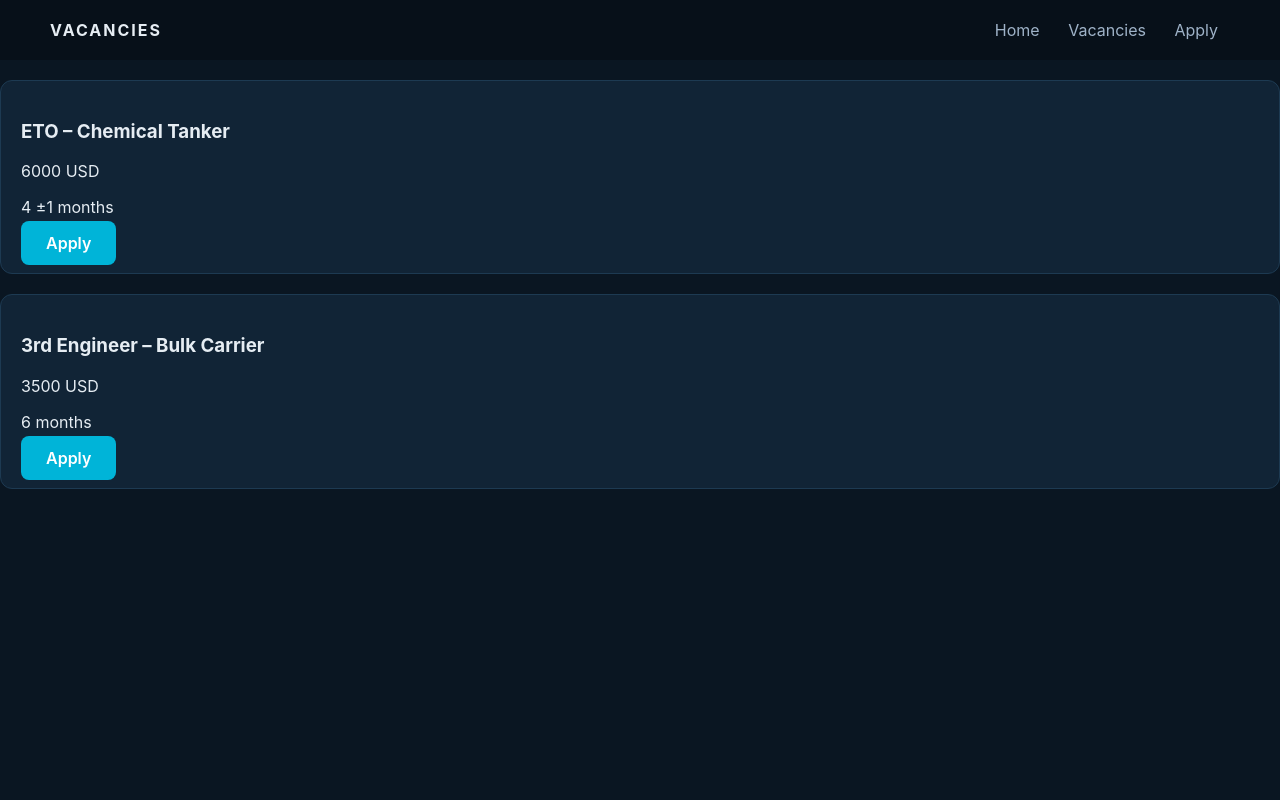
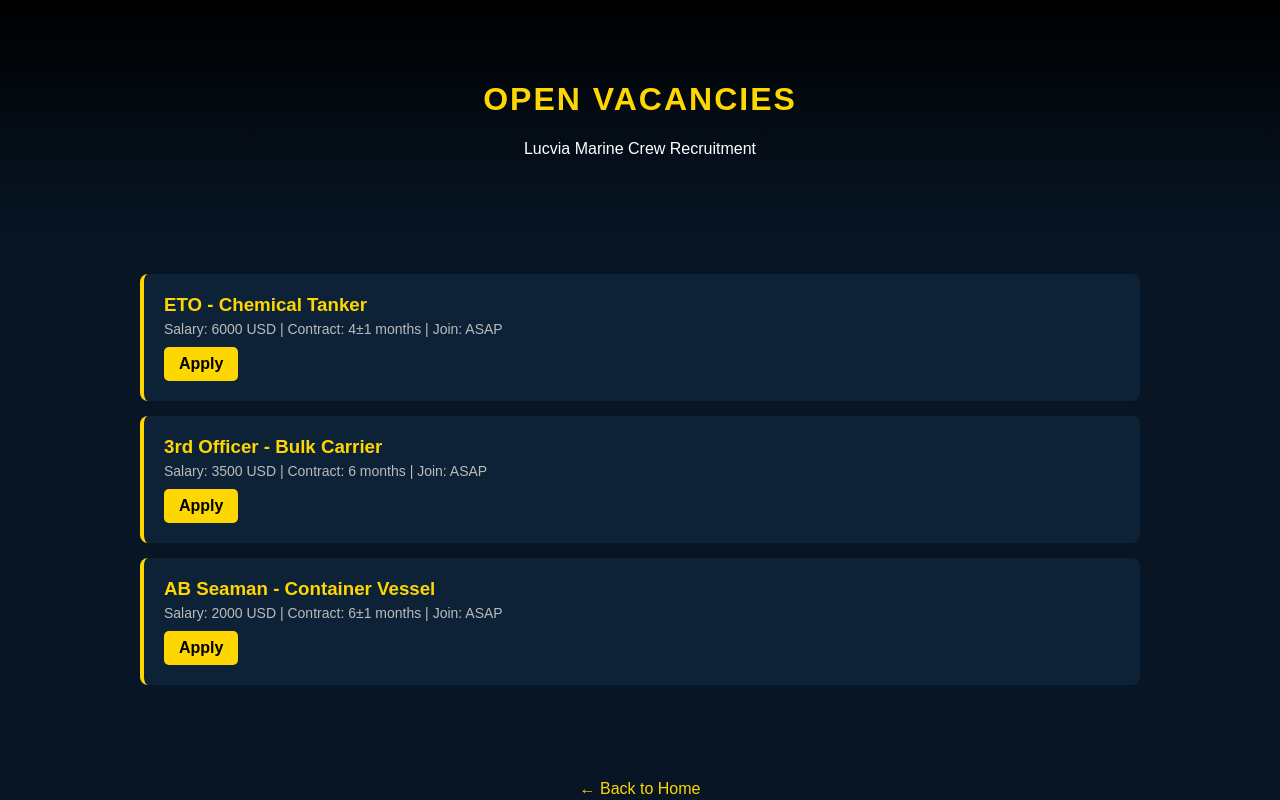
Before and after one commit to office117/lucviamarine, a plain HTML site: page vacancies.html in a window 1280 px wide. Drawn offline with Linux system fonts and the light colour scheme.

Commit message:
Update vacancies.html

```diff
--- a/vacancies.html
+++ b/vacancies.html
@@ -2,38 +2,111 @@
 <html lang="en">
 <head>
 <meta charset="UTF-8">
-<title>Vacancies</title>
-<link rel="stylesheet" href="style.css">
+<title>Vacancies - Lucvia Marine</title>
+
+<style>
+body {
+  margin: 0;
+  font-family: Arial, sans-serif;
+  background: #071524;
+  color: white;
+}
+
+header {
+  padding: 60px 20px;
+  text-align: center;
+  background: linear-gradient(180deg, #000, #071524);
+}
+
+h1 {
+  color: gold;
+  letter-spacing: 2px;
+}
+
+.container {
+  max-width: 1000px;
+  margin: auto;
+  padding: 40px 20px;
+}
+
+.vacancy {
+  background: #0d2236;
+  border-left: 4px solid gold;
+  padding: 20px;
+  margin-bottom: 15px;
+  border-radius: 8px;
+}
+
+.vacancy h3 {
+  margin: 0;
+  color: gold;
+}
+
+.meta {
+  color: #bbb;
+  font-size: 14px;
+  margin-top: 5px;
+}
+
+.btn {
+  display: inline-block;
+  margin-top: 10px;
+  padding: 8px 15px;
+  background: gold;
+  color: black;
+  font-weight: bold;
+  border-radius: 5px;
+  text-decoration: none;
+}
+
+.btn:hover {
+  background: #ffd700;
+}
+
+.back {
+  text-align: center;
+  margin-top: 40px;
+}
+
+.back a {
+  color: gold;
+  text-decoration: none;
+}
+</style>
 </head>
 
 <body>
 
 <header>
-  <div class="logo">VACANCIES</div>
-  <nav>
-    <a href="index.html">Home</a>
-    <a href="vacancies.html">Vacancies</a>
-    <a href="apply.html">Apply</a>
-  </nav>
+  <h1>OPEN VACANCIES</h1>
+  <p>Lucvia Marine Crew Recruitment</p>
 </header>
 
-<section class="grid">
+<div class="container">
 
-  <div class="card">
-    <h3>ETO – Chemical Tanker</h3>
-    <p>6000 USD</p>
-    <p>4 ±1 months</p>
-    <a class="btn" href="apply.html">Apply</a>
+  <div class="vacancy">
+    <h3>ETO - Chemical Tanker</h3>
+    <div class="meta">Salary: 6000 USD | Contract: 4±1 months | Join: ASAP</div>
+    <a class="btn" href="mailto:office@lucviamarine.com?subject=Application ETO Chemical Tanker">Apply</a>
   </div>
 
-  <div class="card">
-    <h3>3rd Engineer – Bulk Carrier</h3>
-    <p>3500 USD</p>
-    <p>6 months</p>
-    <a class="btn" href="apply.html">Apply</a>
+  <div class="vacancy">
+    <h3>3rd Officer - Bulk Carrier</h3>
+    <div class="meta">Salary: 3500 USD | Contract: 6 months | Join: ASAP</div>
+    <a class="btn" href="mailto:office@lucviamarine.com?subject=Application 3rd Officer Bulk Carrier">Apply</a>
   </div>
 
-</section>
+  <div class="vacancy">
+    <h3>AB Seaman - Container Vessel</h3>
+    <div class="meta">Salary: 2000 USD | Contract: 6±1 months | Join: ASAP</div>
+    <a class="btn" href="mailto:office@lucviamarine.com?subject=Application AB Seaman Container Vessel">Apply</a>
+  </div>
+
+</div>
+
+<div class="back">
+  <a href="index.html">← Back to Home</a>
+</div>
 
 </body>
 </html>
```
